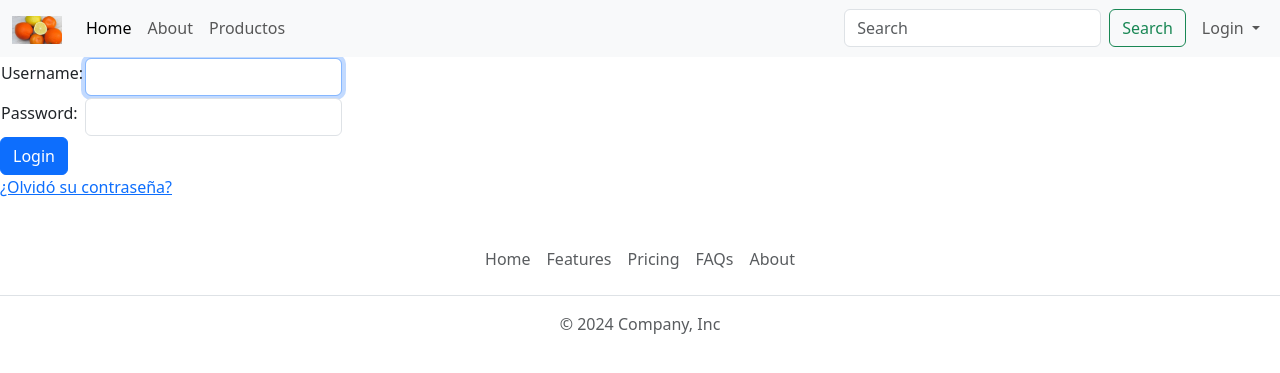
After one commit to learsixela/g7_m6_django1, a Django app: page /accounts/login/ in a window 1280 px wide. The commit adds this page. Shown: the top 373 px of the page. Run offline with Django 5.2, Linux system fonts and the light colour scheme.

Commit message:
se incluye logica de acceso o login

```diff
--- a/holaMundoApp/templates/index.html
+++ b/holaMundoApp/templates/index.html
@@ -18,7 +18,9 @@
     {% include "navbar.html" %}
     {% endblock %}
     <div class="container">
+
         <h1>Hola {{nombre}} {{apellido}} </h1>
+        <h2> datos en session {{request.session.email}}</h2>
         <ul>
             {% for flan in flanes %}
             <li>{{flan}}</li>
--- a/holaMundoApp/templates/navbar.html
+++ b/holaMundoApp/templates/navbar.html
@@ -26,13 +26,19 @@
             <ul class="navbar-nav ms-2 mb-2 mb-lg-0">
                 <li class="nav-item dropdown">
                     <a class="nav-link dropdown-toggle" href="#" role="button" data-bs-toggle="dropdown" aria-expanded="false">
-                    Login
+                        {% if user.is_authenticated %}
+                        {{ user.get_username }}
+                        {% else %}
+                        Login
+                        {% endif %}
                     </a>
                     <ul class="dropdown-menu">
-                    <li><a class="dropdown-item" href="#">Action</a></li>
-                    <li><a class="dropdown-item" href="#">Another action</a></li>
-                    <li><hr class="dropdown-divider"></li>
-                    <li><a class="dropdown-item" href="#">Something else here</a></li>
+                        {% if user.is_authenticated %}
+                            <li>User: {{ user.get_username }}</li>
+                            <li><a href="{% url 'logout'%}?next={{request.path}}">Cerrar sesión</a></li>
+                        {% else %}
+                            <li><a href="{% url 'login'%}?next={{request.path}}">Iniciar sesión</a></li>
+                        {% endif %}
                     </ul>
                 </li>
             </ul>
--- /dev/null
+++ b/holaMundoApp/templates/registration/login.html
@@ -0,0 +1,42 @@
+{% extends "base.html" %}
+
+{% block 'content' %}
+
+{% if form.errors %}
+<p>Su nombre de usuario y contraseña no coinciden. Inténtalo de nuevo.</p>
+{% endif %}
+
+{% if next %}
+{% if user.is_authenticated %}
+<p>Su cuenta no tiene acceso a esta página. Para continuar,
+    inicie sesión con una cuenta que tenga acceso.</p>
+{% else %}
+<p>Por favor inicie sesión para ver esta página.</p>
+{% endif %}
+{% endif %}
+
+<form method="post" action="{% url 'login' %}">
+    {% csrf_token %}
+    <table>
+        <tbody>
+            <tr>
+                <td><label for="id_username" class="form-label">Username:</label></td>
+                <td><input type="text" name="username" class="form-control" autofocus="" autocapitalize="none"
+                        autocomplete="username" maxlength="150" required="" id="id_username"></td>
+            </tr>
+            <tr>
+                <td><label for="id_password" class="form-label">Password:</label></td>
+                <td><input type="password" name="password" class="form-control" autocomplete="current-password"
+                        required="" id="id_password">
+                </td>
+            </tr>
+        </tbody>
+    </table>
+    <button type="submit" class="btn btn-primary">Login</button>
+    <input type="hidden" name="next" value="">
+</form>
+
+{# Asume que configura la vista de restablecimiento de contraseña en su URLconf #}
+<p><a href="{% url 'password_reset' %}">¿Olvidó su contraseña?</a></p>
+
+{% endblock %}
--- a/mysite/urls.py
+++ b/mysite/urls.py
@@ -15,7 +15,7 @@ Including another URLconf
     2. Add a URL to urlpatterns:  path('blog/', include('blog.urls'))
 """
 from django.contrib import admin
-from django.urls import path
+from django.urls import include,path
 #from holaMundoApp import views
 from holaMundoApp.views import hola,index,login
 from mascotasApp.views import mascotas,mascotas2
@@ -32,6 +32,6 @@ urlpatterns = [
     path('mascotas2/', mascotas2),      #https://localhost:8000/mascotas2
     path('productos',producto),         #https://localhost:8000/productos
     path('productos/<int:valor>',producto_id), #https://localhost:8000/productos/1
-
-    path('login/', login, name="login"),
+    #path('login/', login, name="login"),
+    path('accounts/', include('django.contrib.auth.urls')),
 ]
--- a/productosApp/views.py
+++ b/productosApp/views.py
@@ -1,7 +1,9 @@
 from django.shortcuts import render
+from django.contrib.auth.decorators import login_required
 from .models import Producto
 
 # Create your views here.
+@login_required
 def producto(request):
     #select * from productos;
     productos   = Producto.objects.all()
```
Also changed, not shown: holaMundoApp/templates/registration/logged_out.html (added, +7 -0 lines), holaMundoApp/views.py (+23 -6 lines), mysite/settings.py (+6 -1 lines), db.sqlite3, holaMundoApp/templates/login2.html (renamed from holaMundoApp/templates/login.html).
